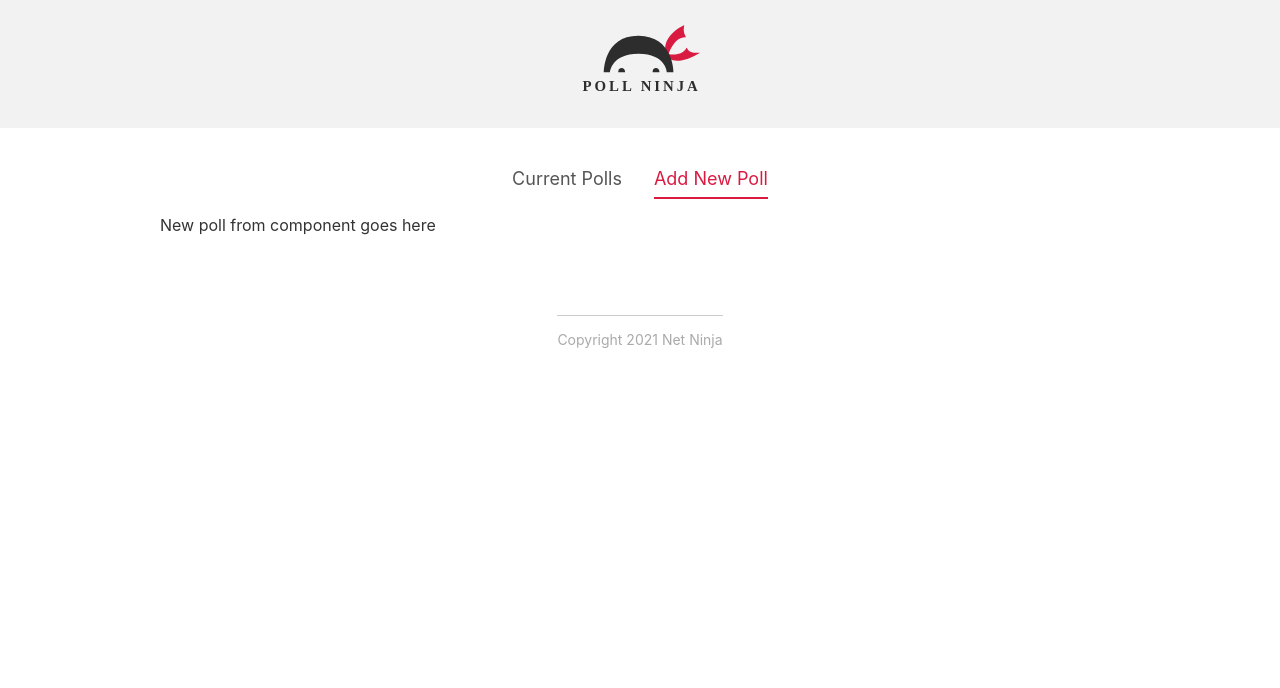
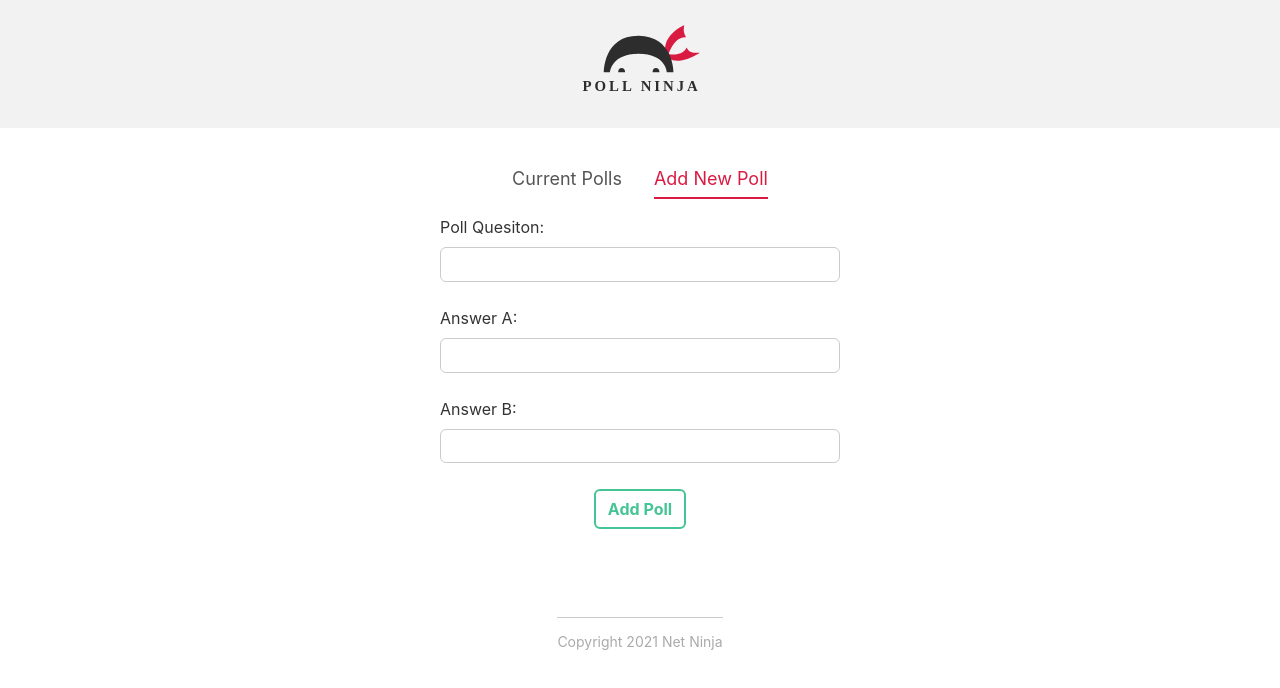
Before and after one commit to oscardbg/svelte-polls01, a Svelte app: page / in a window 1280 px wide. Both pictures are taken after a click on the item "Add New Poll". Shown: the top 688 px of the page. Built offline with nearby package versions, Linux system fonts and the light colour scheme.

Commit message:
Button and create poll form components

```diff
--- a/src/App.svelte
+++ b/src/App.svelte
@@ -2,6 +2,7 @@
    import Header from "./components/Header.svelte";
    import Footer from "./components/Footer.svelte";
    import Tabs from "./shared/Tabs.svelte";
+   import CreatePoll from "./components/CreatePoll.svelte";
 
    let items = ["Current Polls", "Add New Poll"];
    let activeItem = "Current Polls";
@@ -17,7 +18,7 @@
    {#if activeItem === items[0]}
       <p>Poll list component</p>
    {:else if activeItem === items[1]}
-      <p>New poll from component goes here</p>
+      <CreatePoll />
    {/if}
 </main>
 <Footer />
--- /dev/null
+++ b/src/components/CreatePoll.svelte
@@ -0,0 +1,48 @@
+<script>
+   import Button from "../shared/Button.svelte";
+
+   let fields = {
+      question: "",
+      answerA: "",
+      answerB: "",
+   };
+
+   const submitHandler = () => {
+      console.log(fields);
+   };
+</script>
+
+<form on:submit|preventDefault={submitHandler}>
+   <div class="field">
+      <label for="question">Poll Quesiton:</label>
+      <input type="text" id="question" bind:value={fields.question} />
+   </div>
+   <div class="field">
+      <label for="question">Answer A:</label>
+      <input type="text" id="answer-a" bind:value={fields.answerA} />
+   </div>
+   <div class="field">
+      <label for="question">Answer B:</label>
+      <input type="text" id="answer-b" bind:value={fields.answerB} />
+   </div>
+   <Button type="secondary" flat={true} inverse={true}>Add Poll</Button>
+</form>
+
+<style>
+   form {
+      width: 400px;
+      margin: 0 auto;
+      text-align: center;
+   }
+   .field {
+      margin: 18px auto;
+   }
+   input {
+      width: 100%;
+      border-radius: 6px;
+   }
+   label {
+      margin: 10px auto;
+      text-align: left;
+   }
+</style>
--- a/src/main.js
+++ b/src/main.js
@@ -1,10 +1,8 @@
-import App from './App.svelte';
+import App from "./App.svelte";
 
 const app = new App({
-	target: document.body,
-	props: {
-		name: 'world'
-	}
+   target: document.body,
+   props: {},
 });
 
 export default app;
--- /dev/null
+++ b/src/shared/Button.svelte
@@ -0,0 +1,41 @@
+<script>
+   export let type = "primary";
+   export let flat = false;
+   export let inverse = false;
+</script>
+
+<button class={type} class:flat class:inverse>
+   <slot />
+</button>
+
+<style>
+   button {
+      border: 0;
+      cursor: pointer;
+      border-radius: 6px;
+      padding: 8px 12px;
+      font-weight: bold;
+      box-shadow: 1px 2px 3px rgba(0, 0, 0, 0.2);
+   }
+   .primary {
+      background: #d91b42;
+      color: #fff;
+   }
+   .secondary {
+      background: #45c496;
+      color: #fff;
+   }
+   .flat {
+      box-shadow: none;
+   }
+   .primary.inverse {
+      color: #d91b42;
+      background: #fff;
+      border: 2px solid #d91b42;
+   }
+   .secondary.inverse {
+      color: #45c496;
+      background: #fff;
+      border: 2px solid #45c496;
+   }
+</style>
```
